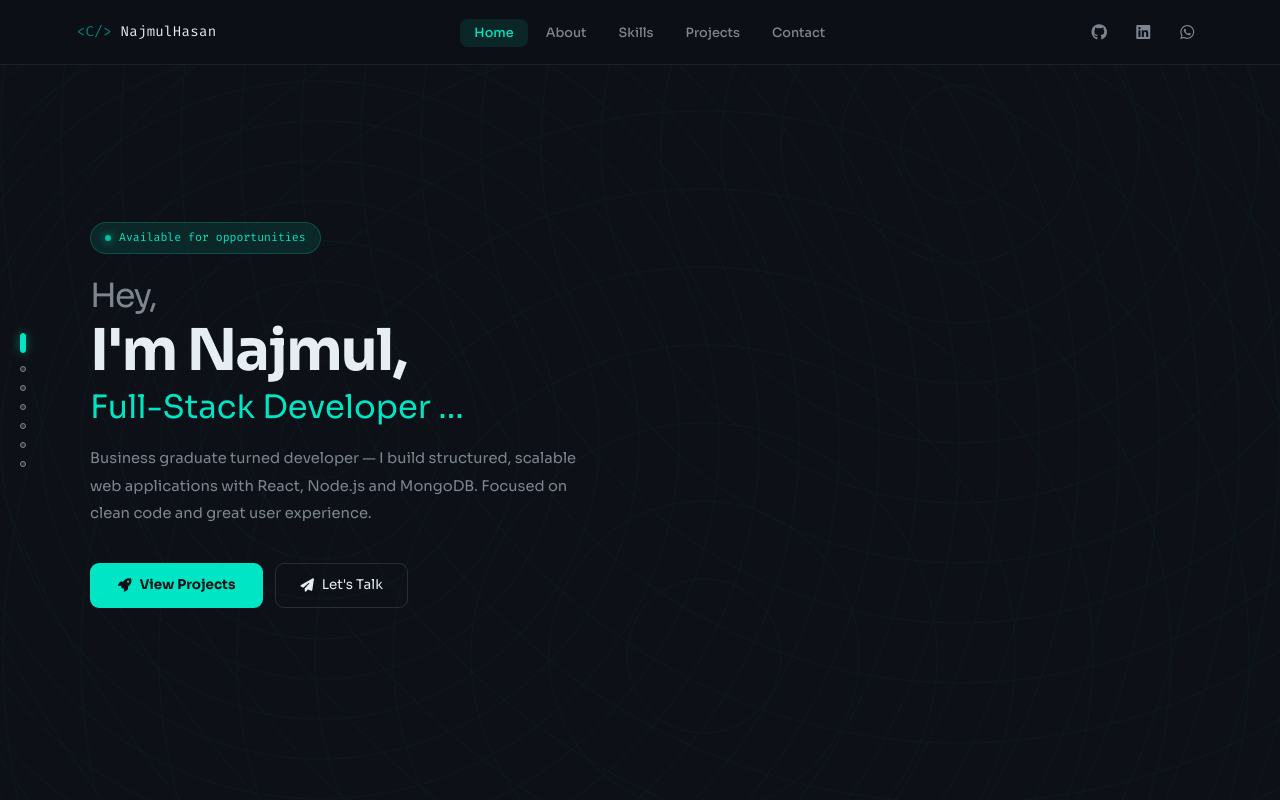
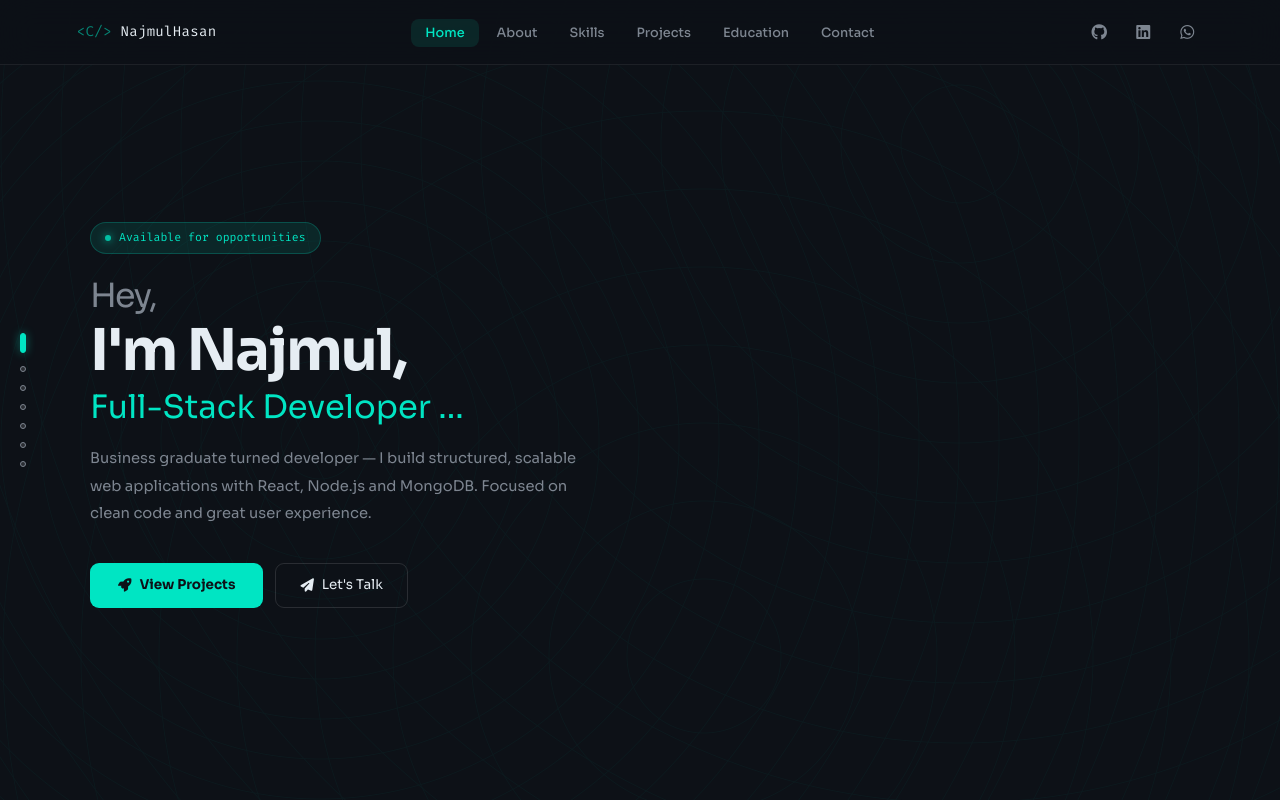
Before and after one commit to najmulcodes/najmul-portfolio, a Next.js app: page / in a window 1280 px wide. Shown: the top 800 px of the page. Built offline with nearby package versions, Linux system fonts and the light colour scheme.

Commit message:
fix: Navbar Tab

```diff
--- a/app/page.js
+++ b/app/page.js
@@ -327,7 +327,7 @@ export default function Portfolio() {
           <span className="pname">NajmulHasan</span>
         </div>
         <ul className="p-nav-links">
-          {[["#hero","Home"],["#about","About"],["#skills","Skills"],["#projects","Projects"],["#contact","Contact"]].map(([href,label])=>(
+          {[["#hero","Home"],["#about","About"],["#skills","Skills"],["#projects","Projects"],["#education","Education"],["#contact","Contact"]].map(([href,label])=>(
             <li key={href}><a href={href}>{label}</a></li>
           ))}
         </ul>
```
